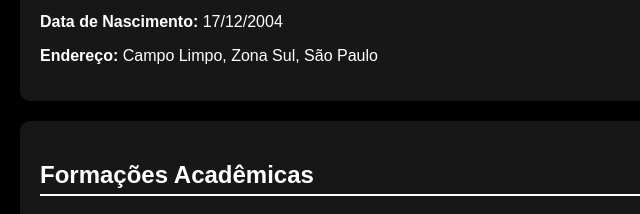
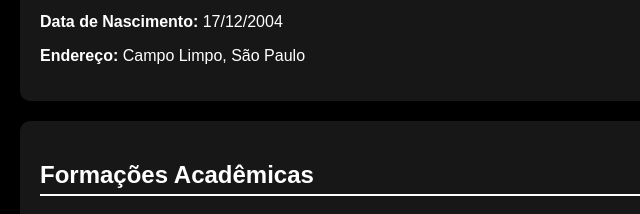
Before and after one commit to PedroArthur04/Curriculo_Portfolio, a plain HTML site: page index.html in a window 1280 px wide. Shown: the part 256-470 px from the top of the page, 0-640 px from the left. Drawn offline with Linux system fonts and the light colour scheme.

Commit message:
Update index.html

```diff
--- a/index.html
+++ b/index.html
@@ -15,7 +15,7 @@
         <h2>Informações Pessoais</h2>
         <p><strong>Nome:</strong> Pedro Arthur de Oliveira Silva</p>
         <p><strong>Data de Nascimento:</strong> 17/12/2004</p>
-        <p><strong>Endereço:</strong> Campo Limpo, Zona Sul, São Paulo</p>
+        <p><strong>Endereço:</strong> Campo Limpo, São Paulo</p>
     </section>
 
     <section>
```
